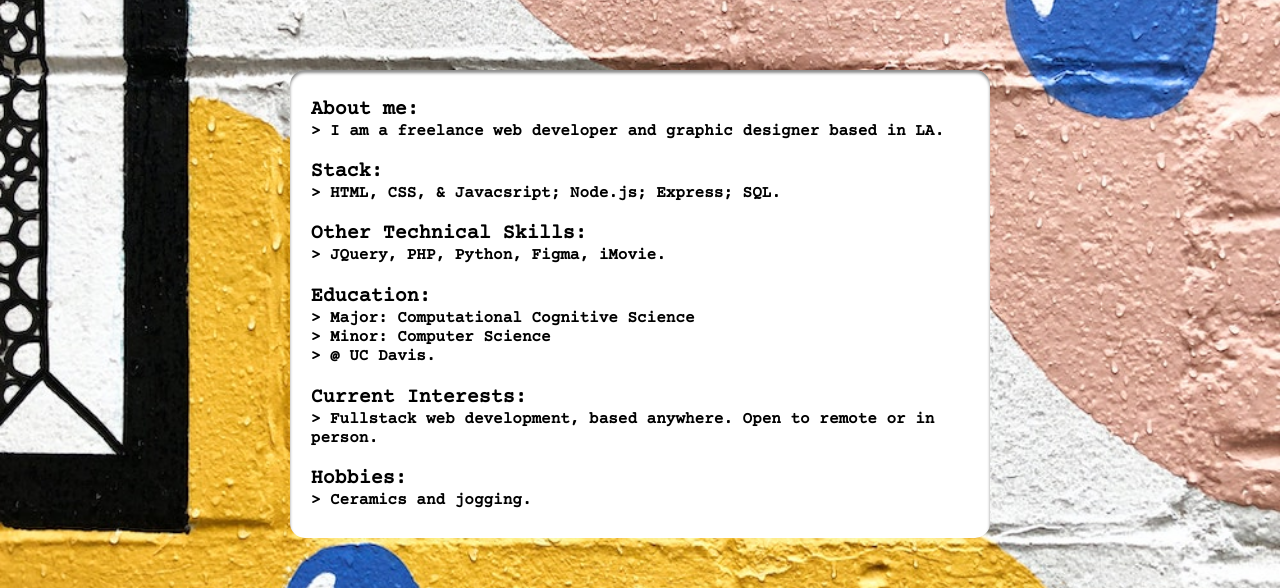
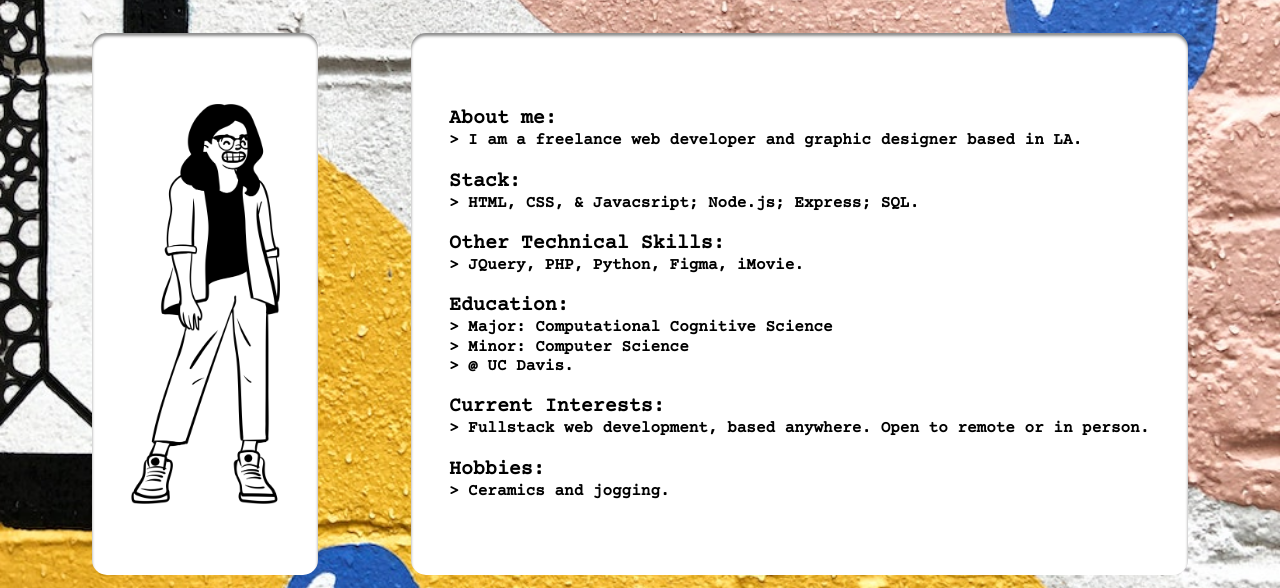
Before and after one commit to raynaney/ASimpleWebsite, a plain HTML site: page index.html in a window 1280 px wide. Shown: the part 896-1484 px from the top of the page. Drawn offline with nearby package versions, Linux system fonts and the light colour scheme.

Commit message:
added illustration of self

```diff
--- a/index.html
+++ b/index.html
@@ -40,6 +40,9 @@
 		<scroll-page class= "flex-container" id ="aboutme-page">
 			<!--  on hover, have colorful lines raditing from header box -->
 			 <div class = outer-container>
+				<div class="bio" id="pic">
+					<img class="my-img" src="./backgrounds/me_img.png"></img>
+				</div>
 					<div class="bio" id="bio">
 						<h3  id="bio-info"> <span class="title">About me:</span><br />
 							> I am a freelance web developer and graphic designer based in LA.<br />
--- a/style.css
+++ b/style.css
@@ -89,9 +89,10 @@ a {
   align-items: center;
   align-self: center;
   display: flex;
-  height: 100vh;
   justify-content: space-evenly;
-  flex-direction: column;
+  flex-direction: row;
+  height: 70vh;
+  width: 100vw;
 }
 
 .circle-container {
@@ -166,9 +167,26 @@ a {
   justify-self: center;
   justify-content: center;
   box-shadow: inset 0px 3px 3px rgba(0, 0, 0, 0.45);
-  max-width: 86vw;
   padding: 4% 3%;
   /* background-attachment: fixed; */
+}
+
+#bio{
+  max-width: 56vw;
+  min-height: 55vh;
+}
+
+#pic{
+  /* background-image: url(./backgrounds/me_img.png);
+  background-size: 176px;
+  background-repeat: no-repeat; */
+  min-height: 55vh;
+  max-width: 20vw;
+}
+
+.my-img{
+  height: 400px;
+  /* width: 300px; */
 }
 
 #bio-info{
@@ -701,7 +719,7 @@ div#contact {
   background: url(./backgrounds/brick\ 2.jpg);
   background-repeat: no-repeat;
   background-position: top;
-  background-size: 100%;
+  background-size: cover;
   height: 100vh;
   align-items: center;
 }
```
Also changed, not shown: backgrounds/me_img.png (added), 1 other file.
